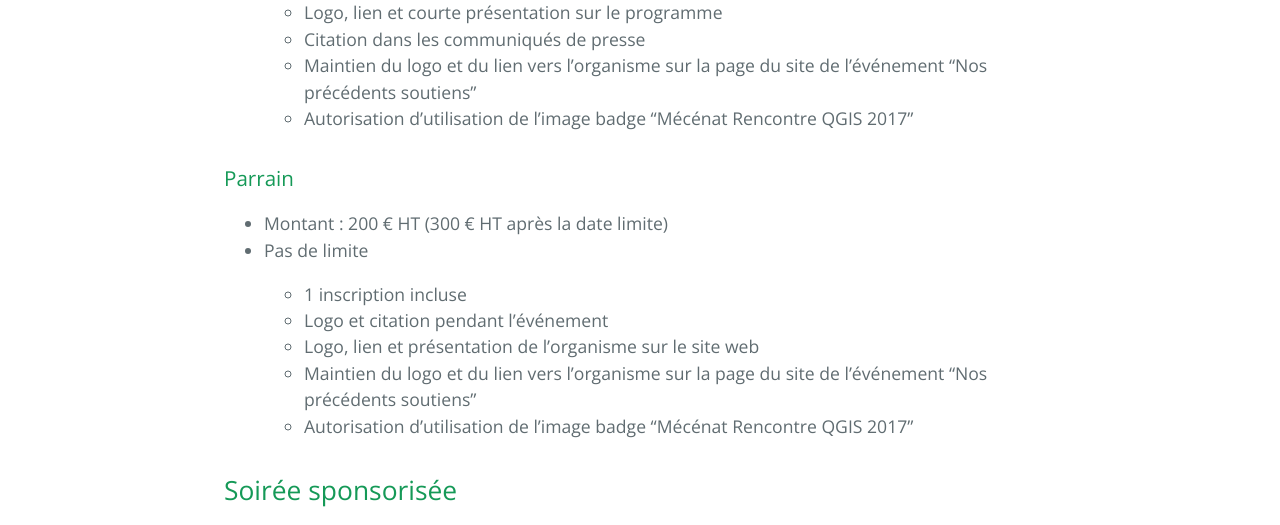
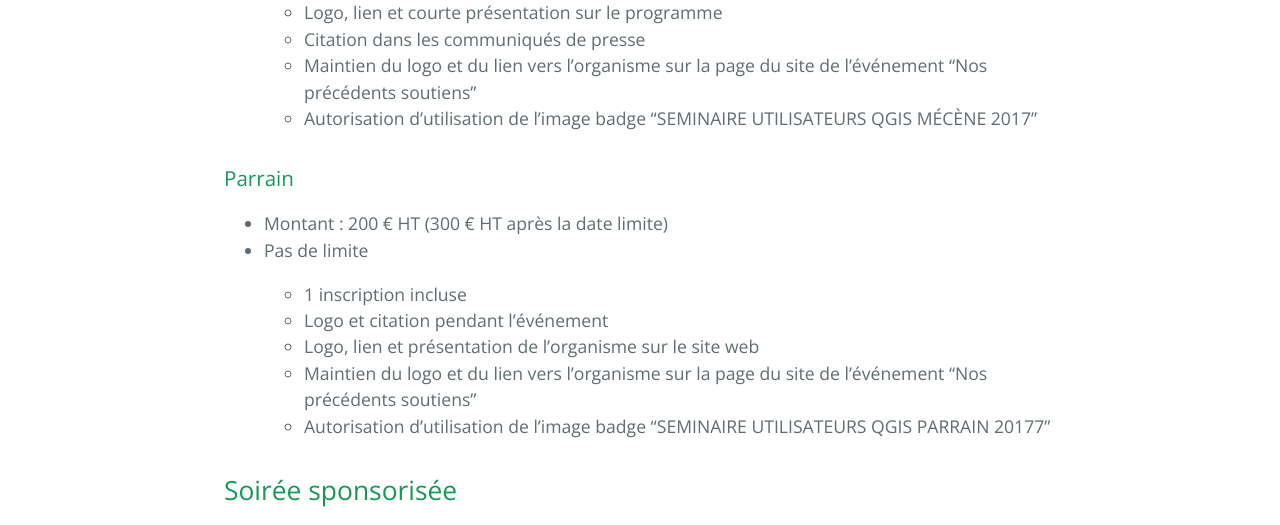
Before and after one commit to OSGeo-fr/QGIS-conf-fr-website, a Jekyll site: the page built from z30_parrainnages.md, in a window 1280 px wide. Shown: the part 1382-1907 px from the top of the page. Built offline with Jekyll 4.4.1, drawn with Linux system fonts in a browser that asks for light colours.

Commit message:
Correction libellé image badge
Harmonisation du libellé du badge mécène/parrain avec celui de l'image

```diff
--- a/z30_parrainnages.md
+++ b/z30_parrainnages.md
@@ -37,7 +37,7 @@ Nous proposons 2 niveaux : Mécène et Parrain, décrit ci-dessous.
   * Logo, lien et courte présentation sur le programme
   * Citation dans les communiqués de presse
   * Maintien du logo et du lien vers l'organisme sur la page du site de l'événement "Nos précédents soutiens"
-  * Autorisation d'utilisation de l'image badge "Mécénat Rencontre QGIS 2017"
+  * Autorisation d'utilisation de l'image badge "SEMINAIRE UTILISATEURS QGIS MÉCÈNE 2017"
 
 ### Parrain
 
@@ -48,7 +48,7 @@ Nous proposons 2 niveaux : Mécène et Parrain, décrit ci-dessous.
   * Logo et citation pendant l'événement
   * Logo, lien et présentation de l'organisme sur le site web
   * Maintien du logo et du lien vers l'organisme sur la page du site de l'événement "Nos précédents soutiens"
-  * Autorisation d'utilisation de l'image badge "Mécénat Rencontre QGIS 2017"
+  * Autorisation d'utilisation de l'image badge "SEMINAIRE UTILISATEURS QGIS PARRAIN 20177"
 
 ## Soirée sponsorisée
 
```
